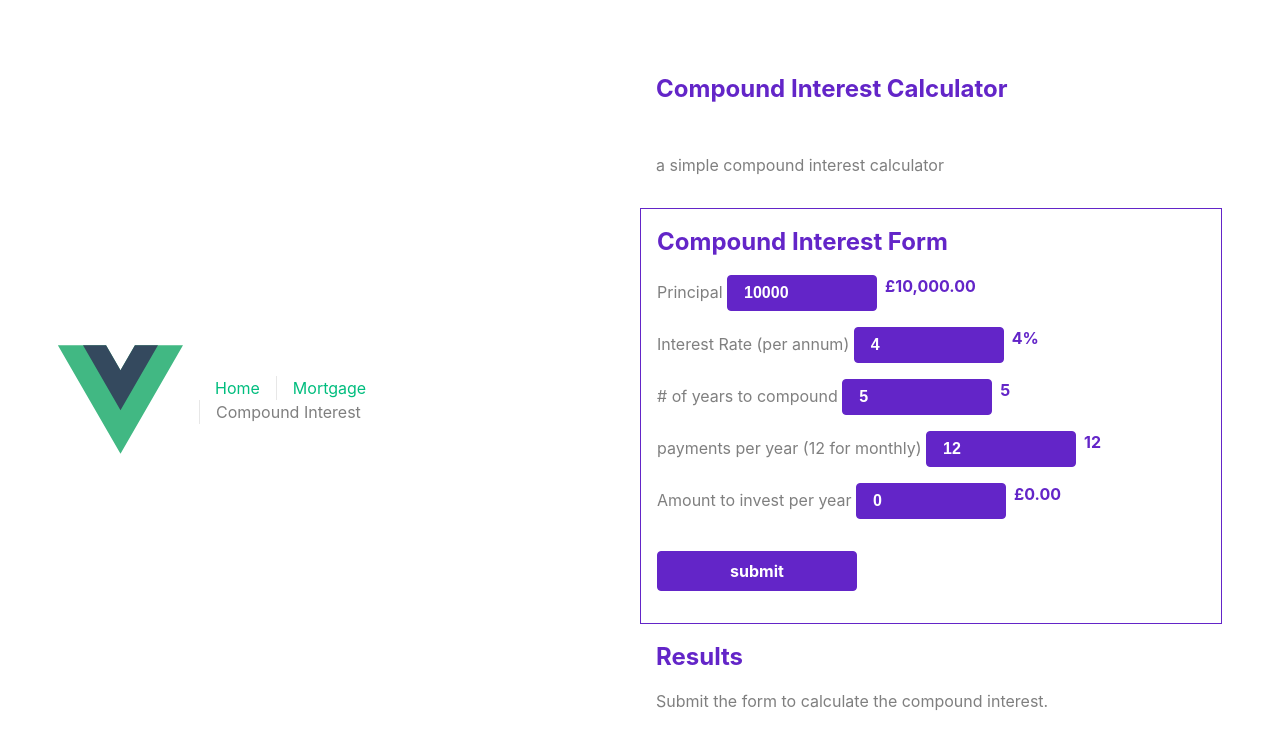
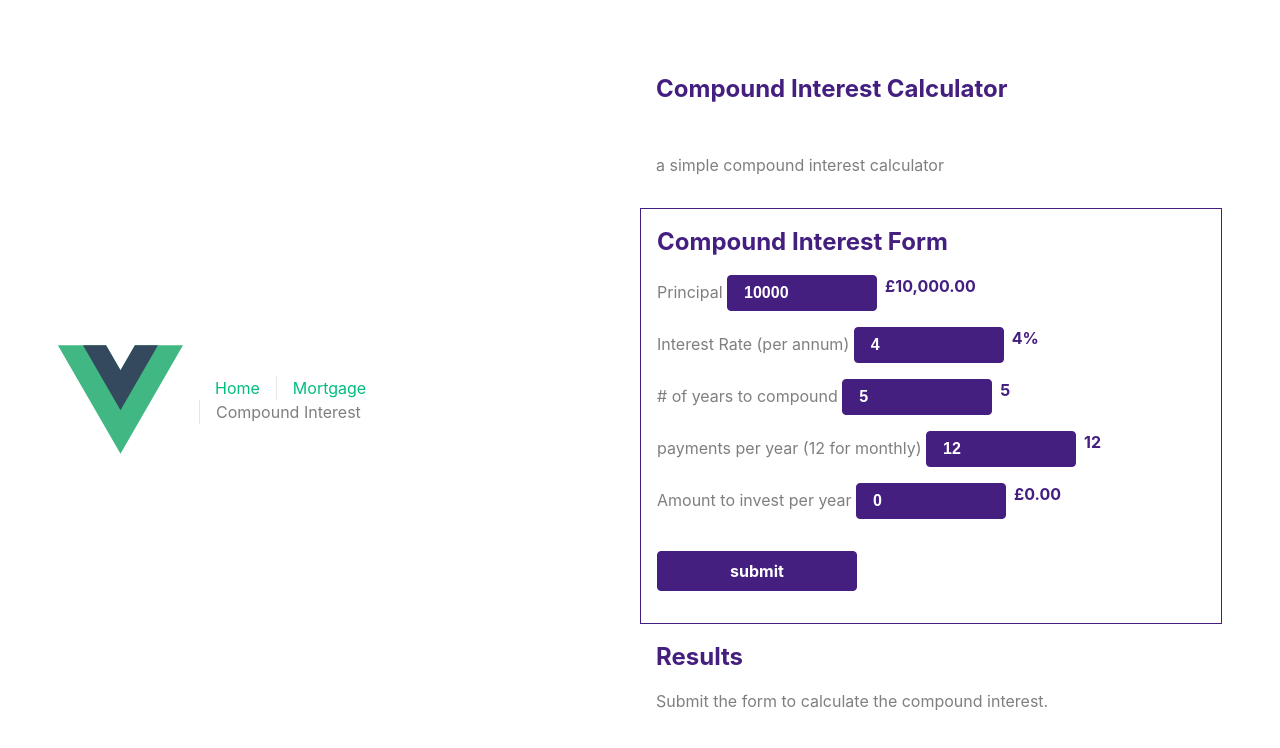
Before and after one commit to JDIZM/finance-calculator, a Vue app: page /compound-interest-calculator in a window 1280 px wide. Shown: the top 748 px of the page. Built offline with nearby package versions, Linux system fonts and the light colour scheme.

Commit message:
feat: semantic secondary color

```diff
--- a/src/components/calculator/compound-interest/CompoundInterestForm.vue
+++ b/src/components/calculator/compound-interest/CompoundInterestForm.vue
@@ -41,6 +41,7 @@ const handleFormSubmit = (event: Event, submission: FormSubmission) => {
     event,
     submission
   })
+  // TODO save to local storage?
 }
 </script>
 
@@ -113,7 +114,7 @@ const handleFormSubmit = (event: Event, submission: FormSubmission) => {
 
 <style lang="scss" scoped>
 .compound-interest-form {
-  border: 1px solid var(--secondary);
+  border: 1px solid var(--color-secondary);
   padding: 1rem;
 
   form {
@@ -128,33 +129,9 @@ const handleFormSubmit = (event: Event, submission: FormSubmission) => {
     gap: 0.5rem;
 
     span {
-      color: var(--secondary);
+      color: var(--color-secondary);
       font-weight: bold;
     }
   }
-
-  input {
-    padding: 0.5rem 1rem;
-    border-radius: 0.25rem;
-    border: 1px solid var(--secondary);
-    background-color: var(--secondary);
-    color: white;
-    font-size: 1rem;
-    font-weight: bold;
-    width: 150px;
-  }
-
-  button {
-    margin-top: 1rem;
-    padding: 0.5rem 1rem;
-    border-radius: 0.25rem;
-    border: 1px solid var(--secondary);
-    background-color: var(--secondary);
-    color: white;
-    font-size: 1rem;
-    font-weight: bold;
-    cursor: pointer;
-    width: 200px;
-  }
 }
 </style>
--- a/src/sass/base/_base.scss
+++ b/src/sass/base/_base.scss
@@ -43,3 +43,27 @@ a,
     padding: 0 2rem;
   }
 }
+
+button {
+  margin-top: 1rem;
+  padding: 0.5rem 1rem;
+  border-radius: 0.25rem;
+  border: 1px solid var(--color-secondary);
+  background-color: var(--color-secondary);
+  color: white;
+  font-size: 1rem;
+  font-weight: bold;
+  cursor: pointer;
+  width: 200px;
+}
+
+input {
+  padding: 0.5rem 1rem;
+  border-radius: 0.25rem;
+  border: 1px solid var(--color-secondary);
+  background-color: var(--color-secondary);
+  color: white;
+  font-size: 1rem;
+  font-weight: bold;
+  width: 150px;
+}
--- a/src/sass/base/_typography.scss
+++ b/src/sass/base/_typography.scss
@@ -1,4 +1,4 @@
-
-h1, h2 {
-  color: var(--secondary);
+h1,
+h2 {
+  color: var(--color-secondary);
 }
--- a/src/sass/base/_vars.scss
+++ b/src/sass/base/_vars.scss
@@ -1,7 +1,8 @@
 // color palette
 $colors: (
   primary: #101921,
-  secondary: #6325c8,
+  secondary-dark-1: #6325c8,
+  secondary-light-1: rgb(68, 31, 128),
   gradient: linear-gradient(101.51deg, #003e52 -10.81%, #101921 127.59%),
   white: #ffffff,
   white-soft: #f8f8f8,
@@ -17,34 +18,36 @@ $colors: (
   text-light-1: #2c3e50,
   text-light-2: rgba(60, 60, 60, 0.66),
   text-dark-1: #ffffff,
-  text-dark-2: rgba(235, 235, 235, 0.64),
+  text-dark-2: rgba(235, 235, 235, 0.64)
 );
 
 // colors for semantic elements
 $semantic-colors: (
   color-scheme: light,
-  color-background:  map-get($colors, white),
+  color-secondary: map-get($colors, secondary-light-1),
+  color-background: map-get($colors, white),
   color-background-soft: map-get($colors, black-soft),
   color-background-mute: map-get($colors, black-mute),
-  color-border:  map-get($colors, divider-light-2),
+  color-border: map-get($colors, divider-light-2),
   color-border-hover: map-get($colors, divider-light-1),
   color-heading: map-get($colors, text-light-1),
   color-text: map-get($colors, text-light-2),
   section-gap: 160px,
-  links: map-get($colors, secondary),
+  links: map-get($colors, secondary)
 );
 
 $semantic-colors-dark: (
   color-scheme: dark,
-  color-background:  map-get($colors, black),
+  color-secondary: map-get($colors, secondary-dark-1),
+  color-background: map-get($colors, black),
   color-background-soft: map-get($colors, black-soft),
   color-background-mute: map-get($colors, black-mute),
-  color-border:  map-get($colors, divider-dark-2),
+  color-border: map-get($colors, divider-dark-2),
   color-border-hover: map-get($colors, divider-dark-1),
   color-heading: map-get($colors, text-dark-1),
   color-text: map-get($colors, text-dark-2),
   section-gap: 160px,
-  links: map-get($colors, secondary),
+  links: map-get($colors, secondary)
 );
 
 $spacing: (
@@ -55,7 +58,7 @@ $spacing: (
   5: 2.5rem,
   6: 3rem,
   7: 3.5rem,
-  8: 4rem,
+  8: 4rem
 );
 
 $breakpoints: (
@@ -63,7 +66,7 @@ $breakpoints: (
   sm: 600px,
   md: 768px,
   lg: 960px,
-  xl: 1400px,
+  xl: 1400px
 );
 
 $breakpoint-xs: map-get($breakpoints, xs);
```
